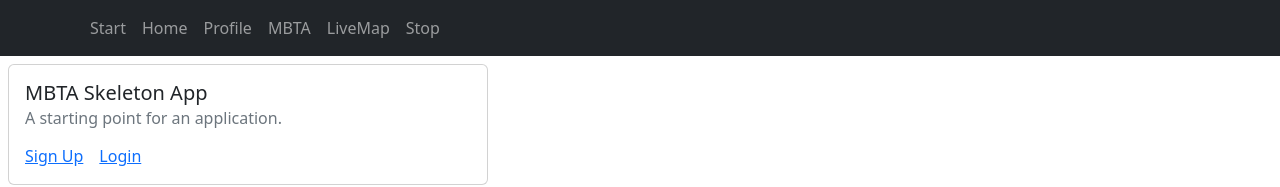
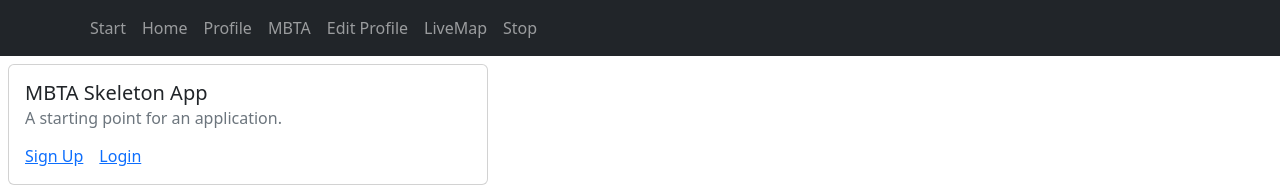
Before and after one commit to alramirez729/mbtaLive, a React (Create React App) app in the folder frontend/: page / in a window 1280 px wide. Shown: the top 187 px of the page. Built offline with nearby package versions, Linux system fonts and the light colour scheme.

Commit message:
Moved the T icon to images folder Hooked up the already existing edit user page, needs to be merged with user profile page

```diff
--- a/frontend/src/App.js
+++ b/frontend/src/App.js
@@ -15,6 +15,7 @@
 //import MbtaVehiclePage from "./components/pages/apiVehicles";
 import MbtaLiveMapPage from "./components/pages/LiveMap";
 import MbtaStopPage from "./components/pages/Stop";
+import EditUserPage from "./components/pages/editUserPage";
 
 
 export const UserContext = createContext();
@@ -38,6 +39,7 @@
           <Route exact path="/signup" element={<Signup />} />
           <Route path="/privateUserProfile" element={<PrivateUserProfile />} />
           <Route exact path="/mbtaAlerts" element={<MbtaAlertsPage />} />
+          <Route exact path="/editUserPage" element={<EditUserPage />} />
 
           <Route exact path="/LiveMap" element={<MbtaLiveMapPage />} />
           <Route exact path="/Stop" element={<MbtaStopPage />} />
--- a/frontend/src/components/navbar.js
+++ b/frontend/src/components/navbar.js
@@ -27,7 +27,7 @@
         <Nav.Link href="/home">Home</Nav.Link>
         <Nav.Link href="/privateUserProfile">Profile</Nav.Link>
         <Nav.Link href="/mbtaAlerts">MBTA</Nav.Link>
-
+        <Nav.Link href="/editUserPage">Edit Profile</Nav.Link>
         <Nav.Link href="/LiveMap">LiveMap</Nav.Link>
         <Nav.Link href="/Stop">Stop</Nav.Link>
       </Nav>
--- a/frontend/src/components/pages/LiveMap.js
+++ b/frontend/src/components/pages/LiveMap.js
@@ -1,7 +1,7 @@
 import React, { useState, useEffect } from 'react';
 import L from 'leaflet';
 import 'leaflet/dist/leaflet.css';
-import customMarkerIcon from './mbta.png';
+import customMarkerIcon from '../images/mbta.png';
 import axios from 'axios';
 
 function LiveMap() {
--- a/frontend/src/components/pages/editUserPage.js
+++ b/frontend/src/components/pages/editUserPage.js
@@ -84,7 +84,7 @@
 
   return(
     <div>
-      <Card body outline color="success" className="mx-1 my-2" style={{ width: '30rem' }}>
+      <Card body outline color="success" className="mx-auto my-2" style={{ width: '30rem' }}>
         <Card.Title>Edit User Information</Card.Title>
         <Card.Body>
         <Form>
```
Also changed, not shown: frontend/src/components/images/mbta.png (renamed from frontend/src/components/pages/mbta.png).
